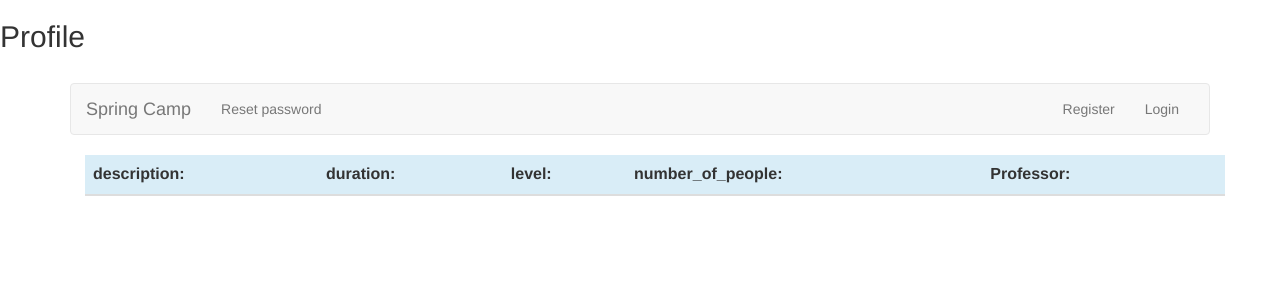
After one commit to ivanalubar/SpringCampTeamRed, a Django app: page /elearning/list/ in a window 1280 px wide. The commit adds this page. Shown: the top 300 px of the page. Run offline with Django 3.2, Linux system fonts and the light colour scheme; lists and menus that the app fills with data are empty; some libraries are stand-ins or nearby versions.

Commit message:
Uređen admin, dodan UserIndex, html za student course prikaz

```diff
--- a/sc/elearning/templates/base.html
+++ b/sc/elearning/templates/base.html
@@ -28,6 +28,7 @@
                 <li><a href="/elearning/profile/edit">Edit profile</a> </li>
                 <li><a href="/elearning/change-password">Change password</a> </li>
                 <li><a href="/elearning/reset-password">Reset password</a> </li>
+                  <li><a href="/elearning/course">Courses</a> </li>
             </ul>
              <ul class="nav navbar-nav navbar-right">
                 <li><a href="/elearning/logout">Logout</a> </li>
--- /dev/null
+++ b/sc/elearning/templates/registration/list_of_courses.html
@@ -0,0 +1,34 @@
+{% extends 'base.html' %}
+
+{% block head %}
+
+<h2>Profile</h2>
+{% endblock %}
+{% block body %}
+<div class="container">
+
+  <table class="table table-striped table-hover ">
+    <thead>
+    <tr class="info">
+        <th>description:</th>
+        <th>duration:</th>
+        <th>level:</th>
+        <th>number_of_people:</th>
+        <th>Professor:</th>
+    <th></th>
+
+    </tr>
+    </thead>
+    {% for item in courses_inscribed %}
+    <tr  class="success">
+        <td>{{ item.description  }}</td>
+        <td>{{ item.duration }}</td>
+        <td>{{ item.level }}</td>
+        <td>{{ item.number_of_people }} </td>
+        <td>{{ item.professor }}</td>
+    </tr>
+    {% endfor %}
+</table>
+
+</div>
+{% endblock %}
--- a/sc/elearning/urls.py
+++ b/sc/elearning/urls.py
@@ -17,5 +17,6 @@ urlpatterns = [
     url(r'^password_reset/done/$', password_reset_done, {'template_name': 'registration/reset_password_done.html'}, name='password_reset_done'),
     url(r'^reset-password/confirm/$', password_reset_confirm, name='password_reset_confirm'),
     url(r'^reset-password/complete/$', password_reset_complete, name='password_reset_complete'),
-
+    url(r'^course/$', views.course, name='course'),
+    url(r'^list/$', views.list, name='list'),
 ]
--- a/sc/elearning/views.py
+++ b/sc/elearning/views.py
@@ -17,7 +17,7 @@ def registration(request):
         form = RegistrationForm(request.POST)
         if form.is_valid():
             form.save()
-            return redirect('elearning')
+            return redirect('/elearning')
     else:
         form = RegistrationForm()
     args = {'form': form}
@@ -61,3 +61,9 @@ def change_password(request):
         form = PasswordChangeForm(user =request.user)
         args = {'form': form}
         return render(request, 'registration/change_password.html', args)
+
+def course(request):
+    return render(request, 'registration/course.html')
+
+def list(request):
+    return render(request, 'registration/list_of_courses.html')
```
Also changed, not shown: sc/elearning/admin.py (+13 -6 lines), sc/elearning/forms.py (+8 -8 lines), sc/elearning/models.py (+11 -3 lines), sc/elearning/templates/registration/course.html (added, +18 -0 lines), sc/elearning/migrations/0006_auto_20170517_1855.py (added), sc/elearning/migrations/0007_userprofile_description.py (added).
